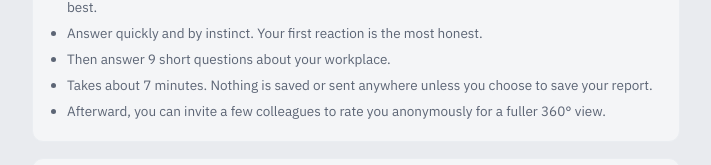
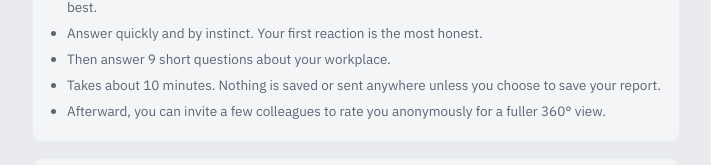
Before and after one commit to obeidatshadi-max/fbw-assessment, a React (Vite) app: page / in a window 1280 px wide. Shown: the part 1260-1425 px from the top of the page, without its empty margins (284-995 px from the left). Built offline with nearby package versions, Linux system fonts and the light colour scheme; no server answers.

Commit message:
Update intro time estimate to about 10 minutes
Co-Authored-By: Claude Opus 5.5 <noreply@anthropic.com>
Claude-Session: https://claude.ai/code/session_01DdyXz5r4tRsohGCYkSUo3m

```diff
--- a/src/components/IntroScreen.jsx
+++ b/src/components/IntroScreen.jsx
@@ -98,7 +98,7 @@ export default function IntroScreen({ onStart, authAdapter = noopAuthAdapter })
           <li>{t('intro.note2')}</li>
           <li>{t('intro.note3')}</li>
           <li>{tf('intro.note4', { n: 9 })}</li>
-          <li>{tf('intro.note5', { minutes: 7 })}</li>
+          <li>{tf('intro.note5', { minutes: 10 })}</li>
           <li>{t('intro.note6')}</li>
         </ul>
       </div>
```
Also changed, not shown: 1 other file (tests, documents, lock files or other folders).
